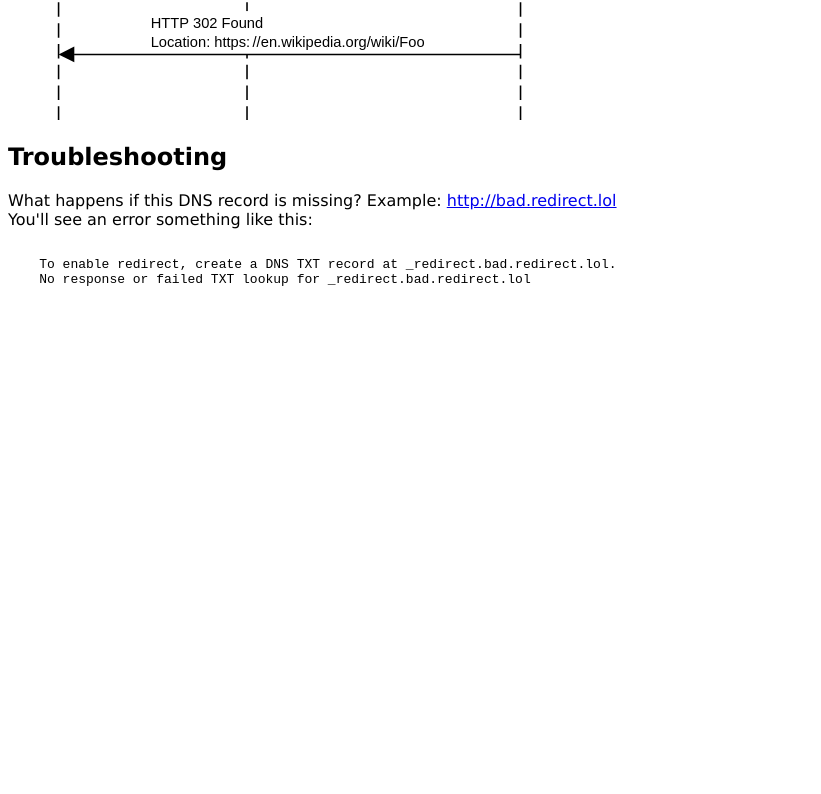
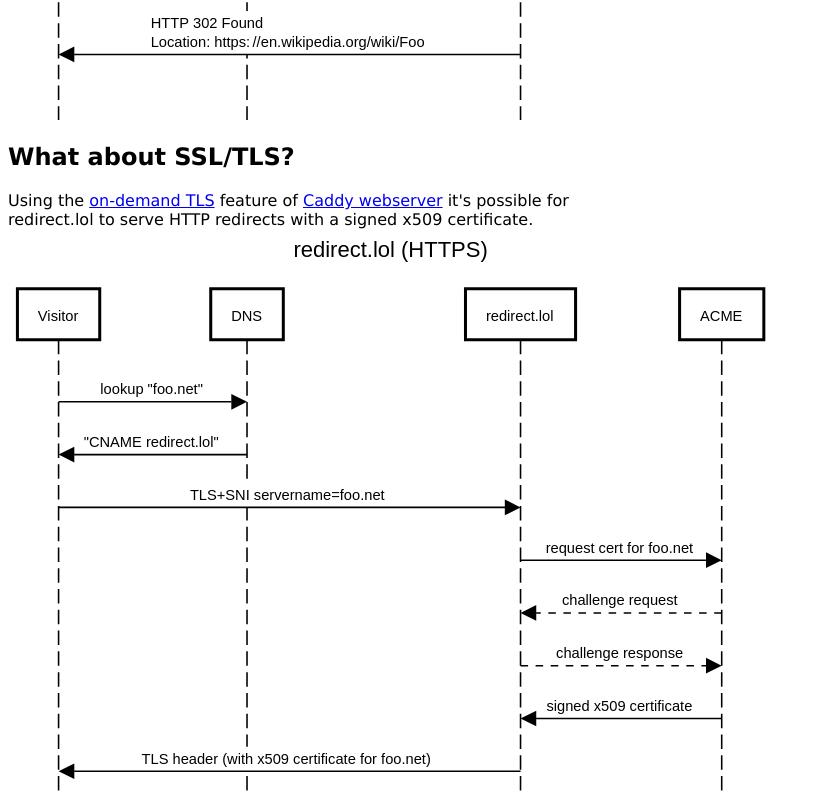
Before and after one commit to nicwaller/redirect.lol, a plain HTML site: page website/index.html in a window 1280 px wide. Shown: the part 808-1602 px from the top of the page, without its empty margins (0-821 px from the left). Before the commit the page ends 1108 px from the top, so only its background shows below. Drawn offline with Linux system fonts and the light colour scheme.

Commit message:
[website] explain TLS scenario

```diff
--- a/website/index.html
+++ b/website/index.html
@@ -39,6 +39,26 @@
 DNS-->redirect.lol:https://en.wikipedia.org/wiki/Foo
 redirect.lol->Visitor:HTTP 302 Found\nLocation: https://en.wikipedia.org/wiki/Foo">
 
+<h2>What about SSL/TLS?</h2>
+
+Using the <a href="https://caddyserver.com/docs/automatic-https#on-demand-tls">on-demand TLS</a> feature of
+<a href="https://caddyserver.com">Caddy webserver</a> it's possible for redirect.lol to serve HTTP redirects with a signed x509 certificate.
+
+<img src="flow-https.svg" alt="title redirect.lol (HTTPS)
+Visitor->DNS:lookup foo.net
+DNS->Visitor:CNAME redirect.lol
+Visitor->redirect.lol:TLS+SNI servername=foo.net
+redirect.lol->ACME:request cert for foo.net
+ACME-->redirect.lol:challenge request
+redirect.lol-->ACME:challenge response
+ACME->redirect.lol:signed x509 certificate
+redirect.lol->Visitor:TLS header (with x509 certificate for foo.net)
+Visitor->redirect.lol:GET / HTTP/1.1\nHost: foo.net
+redirect.lol-->DNS:lookup TXT _redirect.foo.net
+DNS-->redirect.lol:https://en.wikipedia.org/wiki/Foo
+redirect.lol->Visitor:HTTP 302 Found\nLocation: https://en.wikipedia.org/wiki/Foo
+">
+
 <h2>Troubleshooting</h2>
 
 What happens if this DNS record is missing? Example: <a href="http://bad.redirect.lol">http://bad.redirect.lol</a>
@@ -50,5 +70,6 @@
     No response or failed TXT lookup for _redirect.bad.redirect.lol
 </code></pre>
 
+
 </body>
 </html>
```
Also changed, not shown: website/flow-https.svg (added).
